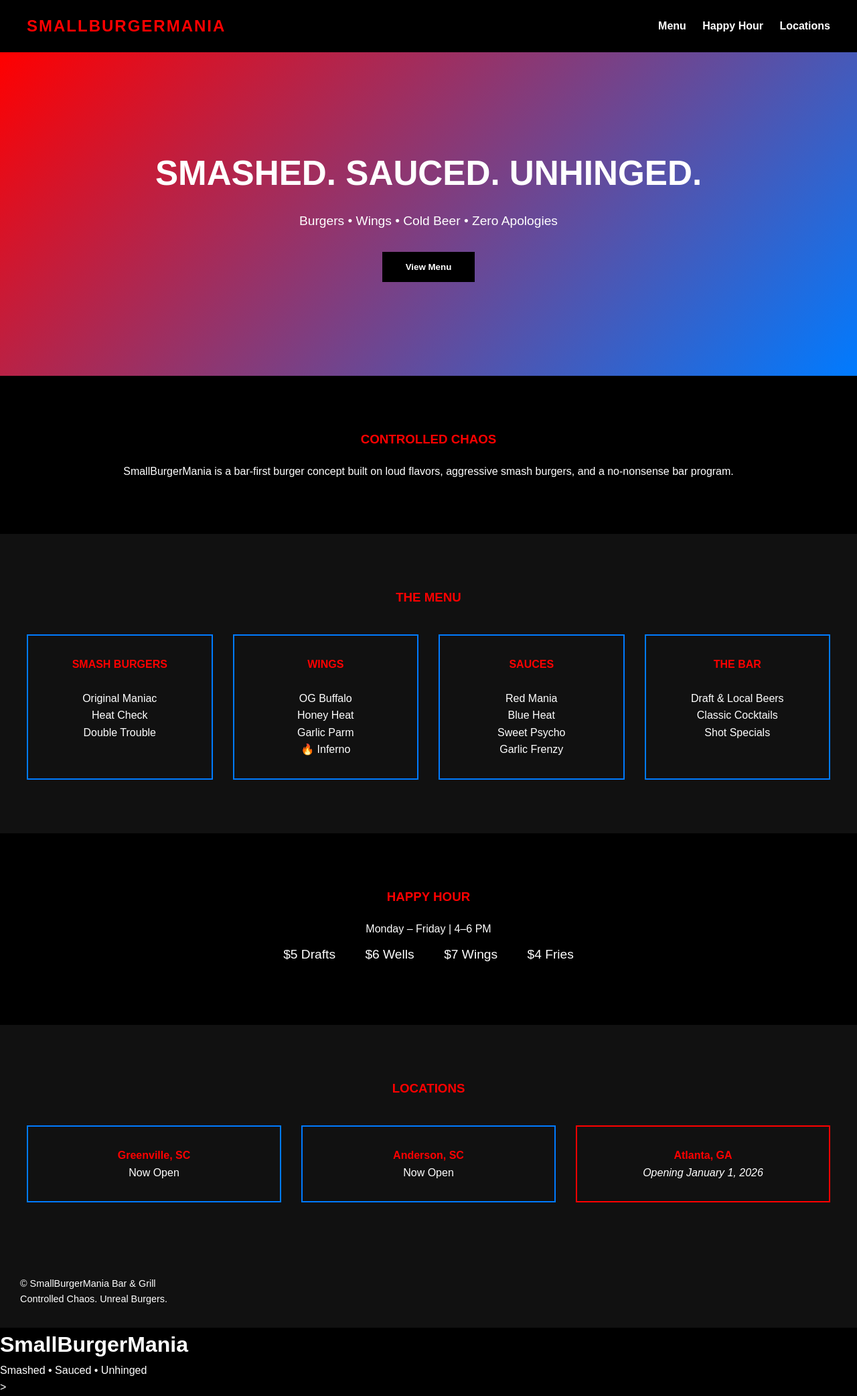
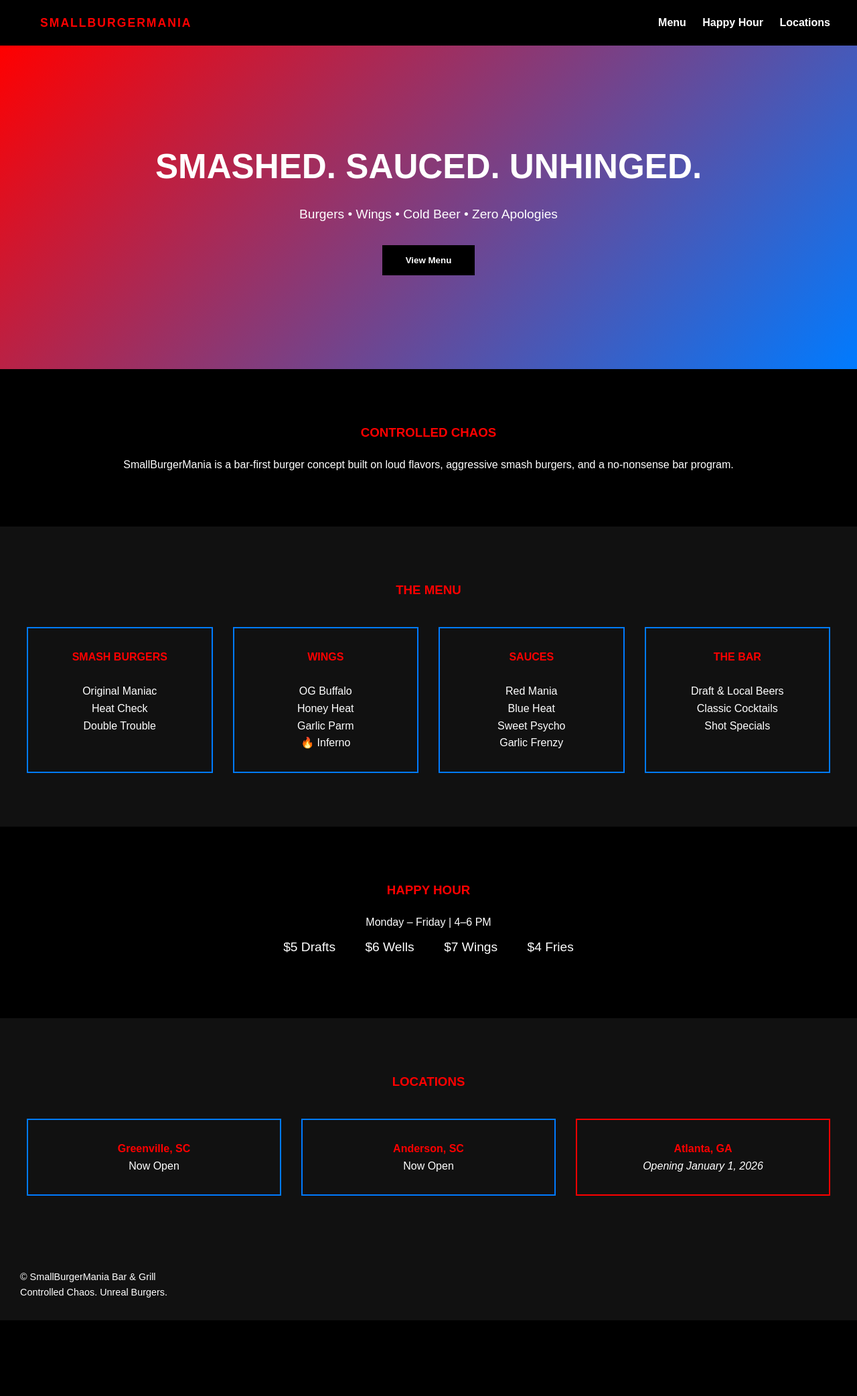
Before and after one commit to adariuss864/Smallburgermania, a plain HTML site: page index.html in a window 1280 px wide. Shown: the whole page at 67% size. After the commit the page ends 1971 px from the top, so only its background shows below. Drawn offline with Linux system fonts and the light colour scheme.

Commit message:
Refactor HTML structure and styling

```diff
--- a/index.html
+++ b/index.html
@@ -38,10 +38,12 @@ nav {
   z-index: 100;
 }
 
-nav h1 {
+nav .brand {
   color: var(--red);
   letter-spacing: 2px;
   font-weight: 900;
+  text-decoration: none;
+  font-size: 1.1rem;
 }
 
 nav a {
@@ -58,7 +60,7 @@ header {
   padding: 140px 20px;
 }
 
-header h2 {
+header h1 {
   font-size: 3.2rem;
   margin-bottom: 15px;
 }
@@ -81,7 +83,7 @@ header p {
 }
 
 /* SECTIONS */
-section {
+main section {
   padding: 80px 40px;
   text-align: center;
 }
@@ -137,7 +139,7 @@ footer {
 <body>
 
 <nav aria-label="Primary navigation">
-  <h1>SMALLBURGERMANIA</h1>
+  <a href="/" class="brand">SMALLBURGERMANIA</a>
   <div>
     <a href="#menu">Menu</a>
     <a href="#happyhour">Happy Hour</a>
@@ -146,11 +148,12 @@ footer {
 </nav>
 
 <header>
-  <h2>SMASHED. SAUCED. UNHINGED.</h2>
+  <h1>SMASHED. SAUCED. UNHINGED.</h1>
   <p>Burgers • Wings • Cold Beer • Zero Apologies</p>
   <button class="btn btn-dark" type="button" onclick="location.href='#menu'">View Menu</button>
 </header>
 
+<main>
   <section>
     <h3>CONTROLLED CHAOS</h3>
     <p>
@@ -227,17 +230,12 @@ footer {
       </div>
     </div>
   </section>
+</main>
 
 <footer>
   <p>© SmallBurgerMania Bar & Grill</p>
   <p>Controlled Chaos. Unreal Burgers.</p>
 </footer>
 
-</<header class="hero">
-  <div class="hero-content">
-    <h1>SmallBurgerMania</h1>
-    <p>Smashed • Sauced • Unhinged</p>
-  </div>
-</header>
->
+</body>
 </html>
```
Lines whose indentation alone changed are shown as unchanged.
